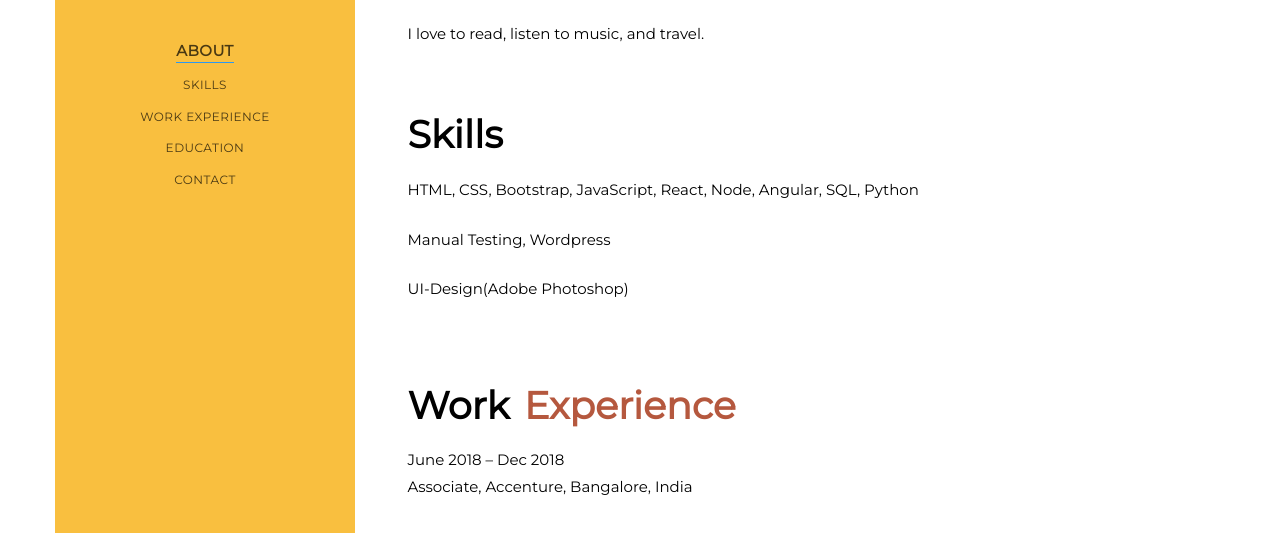
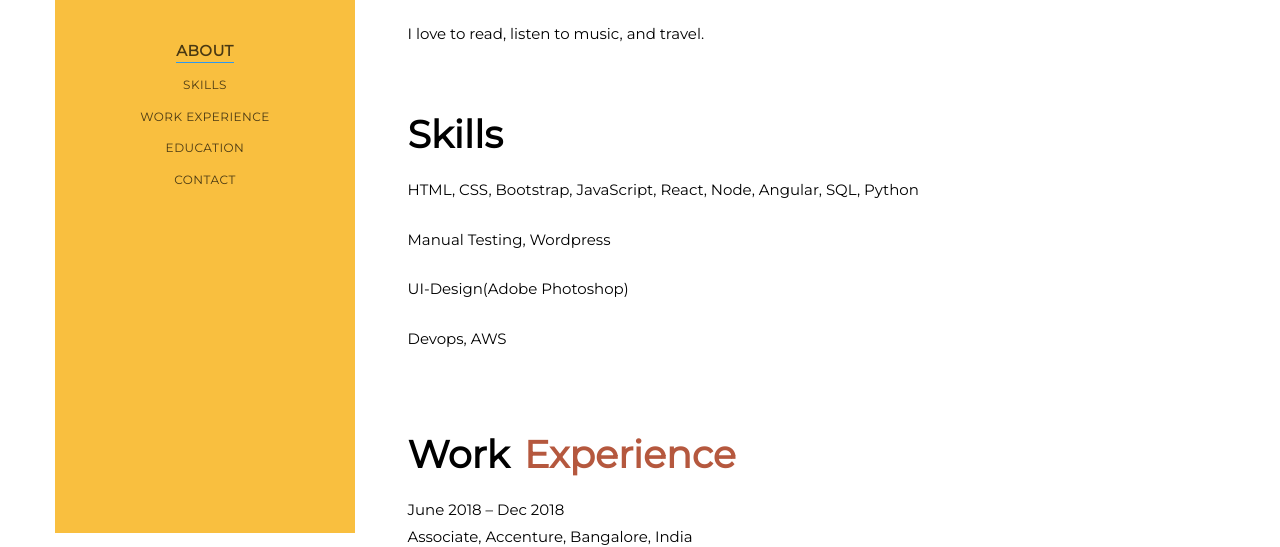
Before and after one commit to ashishalbert/portfolio, a plain HTML site: page index.html in a window 1280 px wide. Shown: the part 267-814 px from the top of the page. Drawn offline with nearby package versions, Linux system fonts and the light colour scheme; a script that the page names is missing; a web font is replaced by a local one.

Commit message:
update profile

```diff
--- a/index.html
+++ b/index.html
@@ -109,6 +109,7 @@
                            <p>HTML, CSS, Bootstrap, JavaScript, React, Node, Angular,  SQL, Python</p>
                            <p>Manual Testing, Wordpress</p>
                            <p>UI-Design(Adobe Photoshop)</p>
+                           <p>Devops, AWS</p>
                         </div>
                      </div>
                      <div id="skills" class="row">
```
